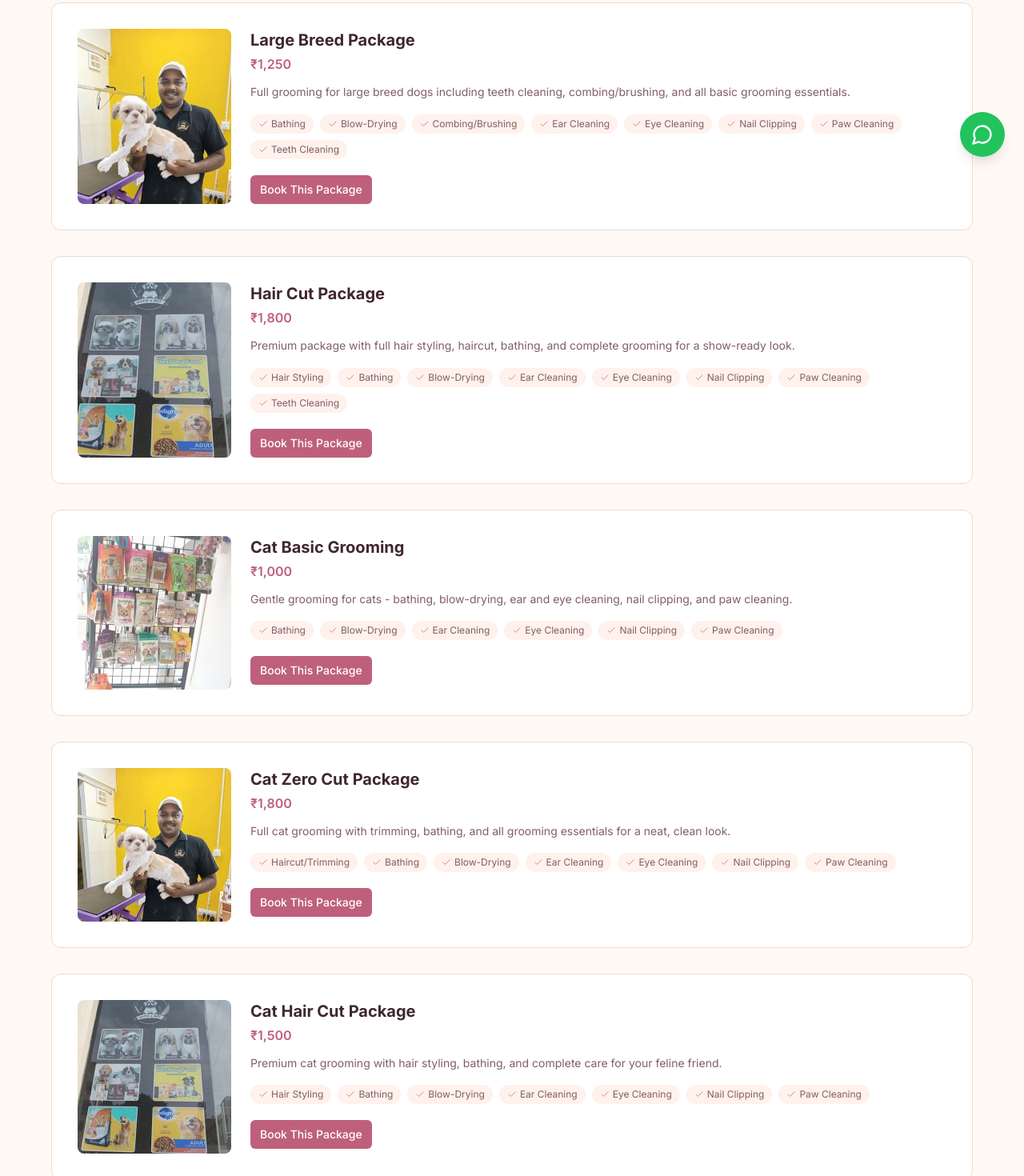
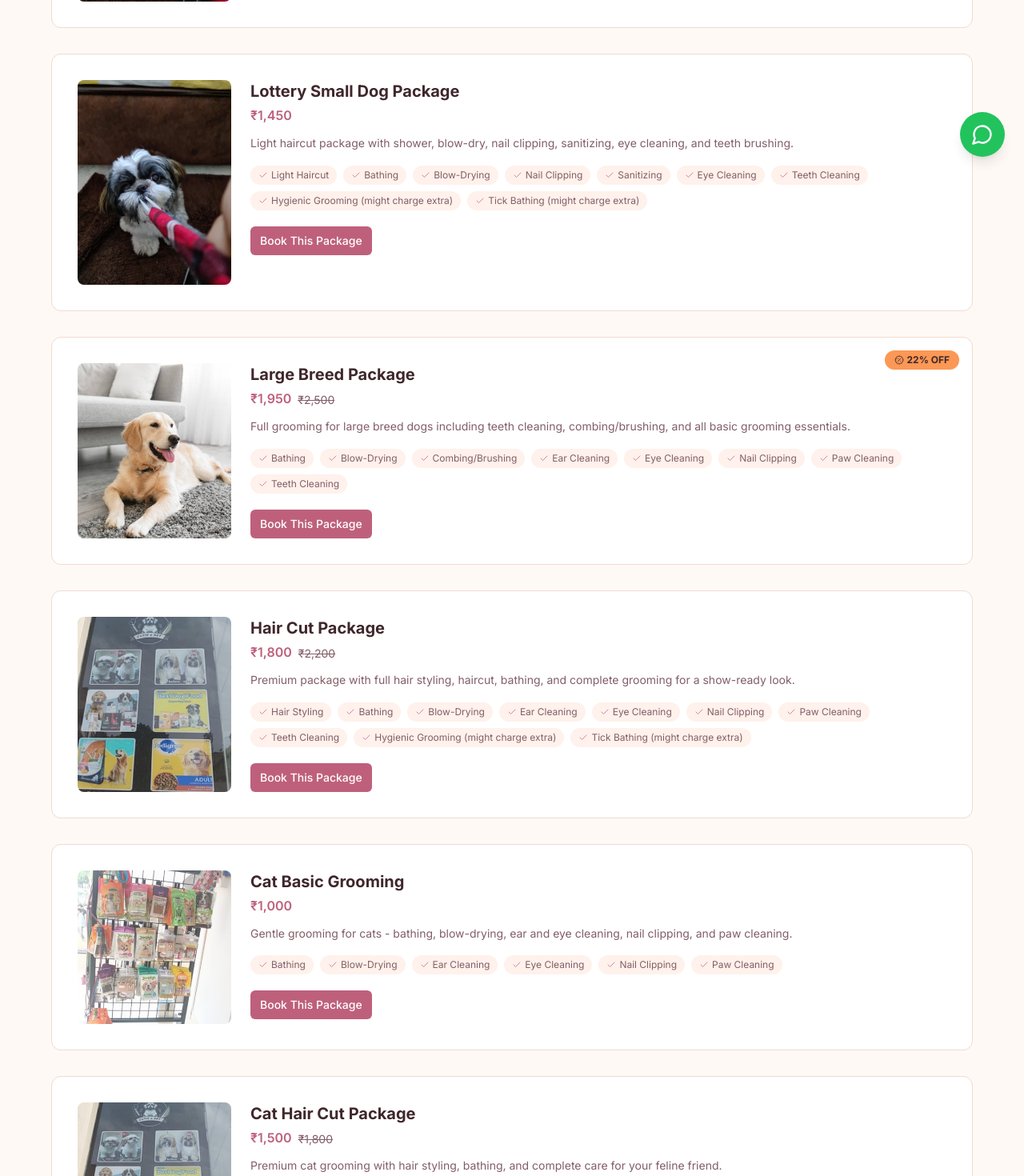
Before and after one commit to samuelbrittofr/cutie6pet, a React (Vite) app: page /services in a window 1280 px wide. Shown: the part 580-2050 px from the top of the page at 80% size. Built offline with nearby package versions, Linux system fonts and the light colour scheme; the HTML template or start-up script is replaced by a standard one.

Commit message:
lab dog update
dsada

```diff
--- a/src/components/home/ServicesSection.tsx
+++ b/src/components/home/ServicesSection.tsx
@@ -1,10 +1,10 @@
 import { Scissors, Bath, Sparkles, Heart, ArrowRight } from "lucide-react";
 import { Link } from "react-router-dom";
 import { motion } from "framer-motion";
-import flatDogSmall from "@/assets/flat-dog-small.png";
+import smallDogShihTzu from "@/assets/small-dog-shih-tzu.jpg";
 import flatDogLarge from "@/assets/flat-dog-large.png";
 import flatCatBasic from "@/assets/flat-cat-basic.png";
-import flatCatHaircut from "@/assets/flat-cat-haircut.png";
+import largeDogGolden from "@/assets/large-dog-golden.jpg";
 
 type Service = {
   icon: typeof Bath;
@@ -27,7 +27,7 @@ const services: Service[] = [
     originalPrice: 1500,
     discountBadge: "20% OFF",
     path: "/pricing",
-    image: flatDogSmall,
+    image: smallDogShihTzu,
     emoji: "??",
   },
   {
@@ -57,7 +57,7 @@ const services: Service[] = [
     originalPrice: 2500,
     discountBadge: "22% OFF",
     path: "/pricing",
-    image: flatCatHaircut,
+    image: largeDogGolden,
     emoji: "??",
   },
 ];
--- a/src/pages/Services.tsx
+++ b/src/pages/Services.tsx
@@ -1,59 +1,108 @@
 import { Link } from "react-router-dom";
-import { Scissors, Bath, Sparkles, Check } from "lucide-react";
+import { Scissors, Bath, Sparkles, Check, BadgePercent } from "lucide-react";
 import { Button } from "@/components/ui/button";
 import { motion } from "framer-motion";
 import grooming4 from "@/assets/grooming-4.jpg";
 import grooming5 from "@/assets/grooming-5.jpg";
 import grooming6 from "@/assets/grooming-6.jpg";
+import smallDogShihTzu from "@/assets/small-dog-shih-tzu.jpg";
+import largeDogGolden from "@/assets/large-dog-golden.jpg";
 
-const packages = [
+type ServicePackage = {
+  icon: typeof Bath;
+  title: string;
+  price: number;
+  originalPrice?: number;
+  discountBadge?: string;
+  image: string;
+  desc: string;
+  features: string[];
+};
+
+const packages: ServicePackage[] = [
   {
     icon: Bath,
     title: "Small Breed Package",
-    price: "₹1,000",
-    image: grooming4,
+    price: 1200,
+    originalPrice: 1500,
+    discountBadge: "20% OFF",
+    image: smallDogShihTzu,
     desc: "Complete grooming for small breed dogs - bathing, blow-drying, ear and eye cleaning, nail clipping, and paw cleaning.",
     features: ["Bathing", "Blow-Drying", "Ear Cleaning", "Eye Cleaning", "Nail Clipping", "Paw Cleaning"],
   },
   {
+    icon: Sparkles,
+    title: "Lottery Small Dog Package",
+    price: 1450,
+    image: smallDogShihTzu,
+    desc: "Light haircut package with shower, blow-dry, nail clipping, sanitizing, eye cleaning, and teeth brushing.",
+    features: [
+      "Light Haircut",
+      "Bathing",
+      "Blow-Drying",
+      "Nail Clipping",
+      "Sanitizing",
+      "Eye Cleaning",
+      "Teeth Cleaning",
+      "Hygienic Grooming (might charge extra)",
+      "Tick Bathing (might charge extra)",
+    ],
+  },
+  {
     icon: Bath,
     title: "Large Breed Package",
-    price: "₹1,250",
-    image: grooming5,
+    price: 1950,
+    originalPrice: 2500,
+    discountBadge: "22% OFF",
+    image: largeDogGolden,
     desc: "Full grooming for large breed dogs including teeth cleaning, combing/brushing, and all basic grooming essentials.",
     features: ["Bathing", "Blow-Drying", "Combing/Brushing", "Ear Cleaning", "Eye Cleaning", "Nail Clipping", "Paw Cleaning", "Teeth Cleaning"],
   },
   {
     icon: Scissors,
     title: "Hair Cut Package",
-    price: "₹1,800",
+    price: 1800,
+    originalPrice: 2200,
     image: grooming6,
     desc: "Premium package with full hair styling, haircut, bathing, and complete grooming for a show-ready look.",
-    features: ["Hair Styling", "Bathing", "Blow-Drying", "Ear Cleaning", "Eye Cleaning", "Nail Clipping", "Paw Cleaning", "Teeth Cleaning"],
+    features: [
+      "Hair Styling",
+      "Bathing",
+      "Blow-Drying",
+      "Ear Cleaning",
+      "Eye Cleaning",
+      "Nail Clipping",
+      "Paw Cleaning",
+      "Teeth Cleaning",
+      "Hygienic Grooming (might charge extra)",
+      "Tick Bathing (might charge extra)",
+    ],
   },
   {
     icon: Sparkles,
     title: "Cat Basic Grooming",
-    price: "₹1,000",
+    price: 1000,
     image: grooming4,
     desc: "Gentle grooming for cats - bathing, blow-drying, ear and eye cleaning, nail clipping, and paw cleaning.",
     features: ["Bathing", "Blow-Drying", "Ear Cleaning", "Eye Cleaning", "Nail Clipping", "Paw Cleaning"],
   },
   {
     icon: Scissors,
+    title: "Cat Hair Cut Package",
+    price: 1500,
+    originalPrice: 1800,
+    image: grooming6,
+    desc: "Premium cat grooming with hair styling, bathing, and complete care for your feline friend.",
+    features: ["Hair Styling", "Bathing", "Blow-Drying", "Ear Cleaning", "Eye Cleaning", "Nail Clipping", "Paw Cleaning"],
+  },
+  {
+    icon: Scissors,
     title: "Cat Zero Cut Package",
-    price: "₹1,800",
+    price: 1800,
+    originalPrice: 2100,
     image: grooming5,
     desc: "Full cat grooming with trimming, bathing, and all grooming essentials for a neat, clean look.",
     features: ["Haircut/Trimming", "Bathing", "Blow-Drying", "Ear Cleaning", "Eye Cleaning", "Nail Clipping", "Paw Cleaning"],
-  },
-  {
-    icon: Scissors,
-    title: "Cat Hair Cut Package",
-    price: "₹1,500",
-    image: grooming6,
-    desc: "Premium cat grooming with hair styling, bathing, and complete care for your feline friend.",
-    features: ["Hair Styling", "Bathing", "Blow-Drying", "Ear Cleaning", "Eye Cleaning", "Nail Clipping", "Paw Cleaning"],
   },
 ];
 
@@ -80,7 +129,12 @@ const Services = () => (
             viewport={{ once: true }}
             transition={{ delay: index * 0.05 }}
           >
-            <div className="bg-card rounded-xl border border-border p-6 md:p-8 flex flex-col md:flex-row gap-6">
+            <div className="bg-card rounded-xl border border-border p-6 md:p-8 flex flex-col md:flex-row gap-6 relative">
+              {service.discountBadge && (
+                <span className="absolute right-4 top-4 inline-flex items-center gap-1 rounded-full bg-amber px-3 py-1 text-xs font-bold text-amber-foreground shadow-sm">
+                  <BadgePercent className="h-3 w-3" /> {service.discountBadge}
+                </span>
+              )}
               <img
                 src={service.image}
                 alt={service.title}
@@ -89,7 +143,18 @@ const Services = () => (
               />
               <div className="flex-1">
                 <h2 className="text-xl font-bold text-foreground mb-1">{service.title}</h2>
-                <p className="text-primary font-semibold mb-3">{service.price}</p>
+                <div className="mb-3 flex items-end gap-2">
+                  <p className="text-primary font-semibold">
+                    {"\u20B9"}
+                    {service.price.toLocaleString("en-IN")}
+                  </p>
+                  {service.originalPrice && (
+                    <p className="text-sm text-muted-foreground line-through">
+                      {"\u20B9"}
+                      {service.originalPrice.toLocaleString("en-IN")}
+                    </p>
+                  )}
+                </div>
                 <p className="text-muted-foreground text-sm mb-4 leading-relaxed">{service.desc}</p>
                 <div className="flex flex-wrap gap-2 mb-5">
                   {service.features.map((feature) => (
```
Also changed, not shown: src/assets/large-dog-golden.jpg (added), src/assets/small-dog-shih-tzu.jpg (added).
